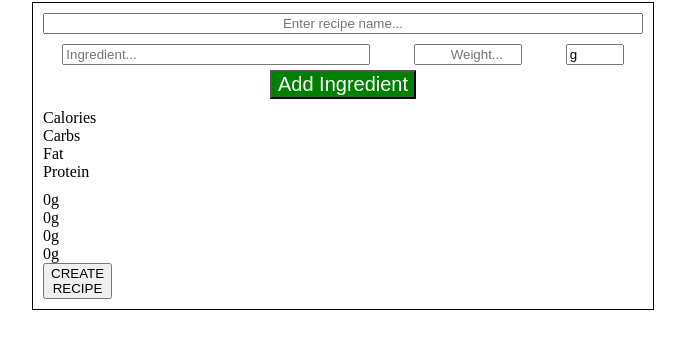
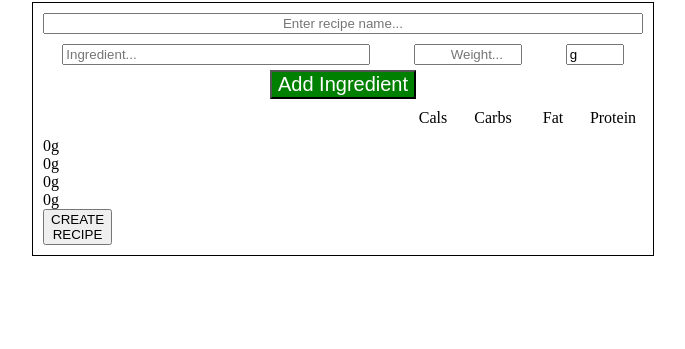
Before and after one commit to TeddyPutus/MealPlannerMV, a website: page index.html in a window 1280 px wide. Shown: the part 125-474 px from the top of the page, without its empty margins (297-982 px from the left). Drawn offline with Linux system fonts and the light colour scheme.

Commit message:
Added grid display to 'added-ingredients'

```diff
--- a/index.html
+++ b/index.html
@@ -40,17 +40,13 @@
 			<!-- a container for our added ingredients -->
 			<section id="added-ingredients">
 
-				<section id="top">
+				<p id="start">Cals</p>
 
-					<p>Calories</p>
+				<p>Carbs</p>
 
-					<p>Carbs</p>
+				<p>Fat</p>
 
-					<p>Fat</p>
-
-					<p>Protein</p>
-
-				</section>
+				<p>Protein</p>
 
 			</section>
 
--- a/styles.css
+++ b/styles.css
@@ -65,6 +65,17 @@ p {
     opacity: 0.6;
 }
 
+#added-ingredients {
+    display: grid;
+    grid-template-columns: 10% 50% 10% 10% 10% 10%;
+    text-align: center;
+}
+
+#start {
+    grid-column-start: 3;
+}
+
+
 #recipe-card-area{
 
 }
```
